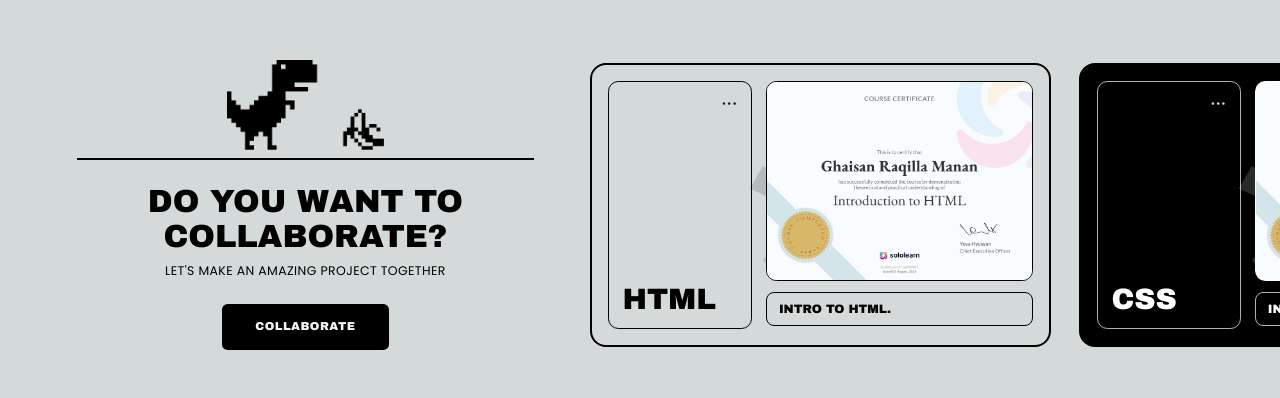
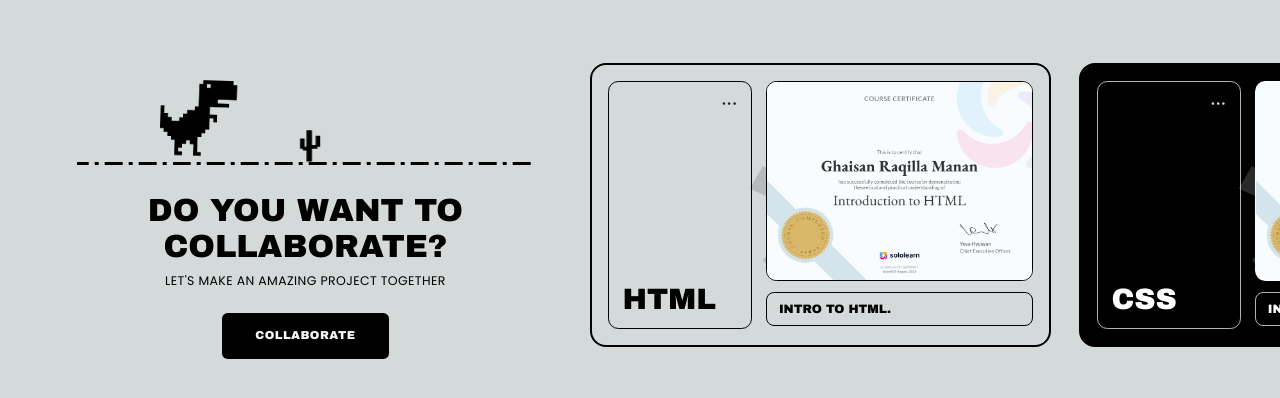
Before and after one commit to GhaisanRaqilla/Portfolio, a website: page index.html in a window 1280 px wide. Shown: the part 1908-2306 px from the top of the page. Drawn offline with nearby package versions, Linux system fonts and the light colour scheme; a web font is replaced by a local one.

Commit message:
dino bergerak

```diff
--- a/index.html
+++ b/index.html
@@ -13,7 +13,7 @@
       rel="stylesheet"
     />
     <link rel="stylesheet" href="/src/style.css" />
-    <link rel="stylesheet" href="/src/output.css">
+    <link rel="stylesheet" href="/src/output.css" />
     <link rel="shortcut icon" href="/assets/log.png" type="image/x-icon" />
   </head>
   <body>
@@ -68,34 +68,62 @@
     <!-- D. ACHIEVEMENTS / COLLABORATION -->
     <section id="pencapaian" class="bagian-pencapaian">
       <div class="wadah-pencapaian">
-
         <!-- KOLOM KIRI: DIAM DI TEMPAT -->
         <div class="kolom-kolaborasi">
-      <div class="ilustrasi-kolaborasi">
-        <img src="/assets/nodi.webp" alt="Illustration of collaboration">
+          <!-- Area Game Mini Dino -->
+          <div
+            class="arena-dino"
+            id="arena-dino"
+            title="Klik atau tekan Spasi untuk lompat!"
+          >
+            <img
+              src="/assets/Vectordino.png"
+              alt="Runner"
+              class="karakter-dino"
+              id="karakter-dino"
+            />
+            <div class="rintangan-kaktus" id="rintangan-kaktus">
+              <!-- Kaktus Brutalist SVG -->
+              <svg viewBox="0 0 24 36" width="22" height="34" fill="#000">
+                <path
+                  d="M9 2h6v34H9V2zm-7 9h5v11H2V11zm3 9h6v4H5v-4zm14-12h5v12h-5V8zm-4 10h6v4h-6v-4z"
+                />
+              </svg>
             </div>
-      <div class="garis-tanah"></div>
-      <h2 class="judul-kolaborasi">DO YOU WANT TO<br>COLLABORATE?</h2>
-      <p class="subjudul-kolaborasi">LET'S MAKE AN AMAZING PROJECT TOGETHER</p>
+            <div class="garis-tanah-bergerak"></div>
+          </div>
+
+          <h2 class="judul-kolaborasi">DO YOU WANT TO<br />COLLABORATE?</h2>
+          <p class="subjudul-kolaborasi">
+            LET'S MAKE AN AMAZING PROJECT TOGETHER
+          </p>
           <a href="#kontak" class="tombol-kolaborasi">COLLABORATE</a>
         </div>
-
         <!-- KOLOM KANAN: AREA HORIZONTAL SCROLL (4 KARTU) -->
         <div class="viewport-sertifikat">
           <div class="trek-sertifikat" id="trek-sertifikat">
-
             <!-- CARD 1: HTML (Terang) -->
             <article class="kotak-sertifikat tema-terang">
               <!-- Watermark Bintang/Asterisk di belakang -->
-          <svg class="dekor-bintang" viewBox="0 0 100 100" aria-hidden="true">
-            <polygon points="42,5 58,5 54,42 88,24 96,38 60,54 88,82 76,94 50,62 24,94 12,82 40,54 4,38 12,24 46,42"/>
+              <svg
+                class="dekor-bintang"
+                viewBox="0 0 100 100"
+                aria-hidden="true"
+              >
+                <polygon
+                  points="42,5 58,5 54,42 88,24 96,38 60,54 88,82 76,94 50,62 24,94 12,82 40,54 4,38 12,24 46,42"
+                />
               </svg>
               <div class="kartu-sertifikat">
                 <div class="kolom-ikon">
                   <div class="baris-atas-kartu">
                     <div class="baris-sosial">
-                  <a href="#" aria-label="LinkedIn"><svg class="ikon-kecil"><use href="#i-in"/></svg></a>
-                  <a href="#" aria-label="GitHub"><svg class="ikon-kecil"><use href="#i-gh"/></svg></a>
+                      <a href="#" aria-label="LinkedIn"
+                        ><svg class="ikon-kecil"><use href="#i-in" /></svg
+                      ></a>
+                      <a href="#" aria-label="GitHub"
+                        ><svg class="ikon-kecil"><use href="#i-gh" /></svg
+                      ></a>
                     </div>
                     <span class="titik-tiga">•••</span>
                   </div>
@@ -103,7 +131,11 @@
                 </div>
                 <div class="kolom-gambar">
                   <div class="bingkai-gambar sertifikat-bingkai">
-                <img src="/assets/HTML.jpg" alt="Introduction to HTML" loading="lazy">
+                    <img
+                      src="/assets/HTML.jpg"
+                      alt="Introduction to HTML"
+                      loading="lazy"
+                    />
                   </div>
                   <div class="judul-sertifikat">INTRO TO HTML.</div>
                 </div>
@@ -112,15 +144,25 @@
 
             <!-- CARD 2: CSS (Gelap) -->
             <article class="kotak-sertifikat tema-gelap">
-          <svg class="dekor-bintang" viewBox="0 0 100 100" aria-hidden="true">
-            <polygon points="42,5 58,5 54,42 88,24 96,38 60,54 88,82 76,94 50,62 24,94 12,82 40,54 4,38 12,24 46,42"/>
+              <svg
+                class="dekor-bintang"
+                viewBox="0 0 100 100"
+                aria-hidden="true"
+              >
+                <polygon
+                  points="42,5 58,5 54,42 88,24 96,38 60,54 88,82 76,94 50,62 24,94 12,82 40,54 4,38 12,24 46,42"
+                />
               </svg>
               <div class="kartu-sertifikat">
                 <div class="kolom-ikon">
                   <div class="baris-atas-kartu">
                     <div class="baris-sosial">
-                  <a href="#" aria-label="LinkedIn"><svg class="ikon-kecil"><use href="#i-in"/></svg></a>
-                  <a href="#" aria-label="GitHub"><svg class="ikon-kecil"><use href="#i-gh"/></svg></a>
+                      <a href="#" aria-label="LinkedIn"
+                        ><svg class="ikon-kecil"><use href="#i-in" /></svg
+                      ></a>
+                      <a href="#" aria-label="GitHub"
+                        ><svg class="ikon-kecil"><use href="#i-gh" /></svg
+                      ></a>
                     </div>
                     <span class="titik-tiga">•••</span>
                   </div>
@@ -128,7 +170,11 @@
                 </div>
                 <div class="kolom-gambar">
                   <div class="bingkai-gambar sertifikat-bingkai">
-                <img src="/assets/HTML.jpg" alt="Introduction to CSS" loading="lazy">
+                    <img
+                      src="/assets/HTML.jpg"
+                      alt="Introduction to CSS"
+                      loading="lazy"
+                    />
                   </div>
                   <div class="judul-sertifikat">INTRO TO CSS.</div>
                 </div>
@@ -137,23 +183,39 @@
 
             <!-- CARD 3: AI PROMPT (Terang) -->
             <article class="kotak-sertifikat tema-terang">
-          <svg class="dekor-bintang" viewBox="0 0 100 100" aria-hidden="true">
-            <polygon points="42,5 58,5 54,42 88,24 96,38 60,54 88,82 76,94 50,62 24,94 12,82 40,54 4,38 12,24 46,42"/>
+              <svg
+                class="dekor-bintang"
+                viewBox="0 0 100 100"
+                aria-hidden="true"
+              >
+                <polygon
+                  points="42,5 58,5 54,42 88,24 96,38 60,54 88,82 76,94 50,62 24,94 12,82 40,54 4,38 12,24 46,42"
+                />
               </svg>
               <div class="kartu-sertifikat">
                 <div class="kolom-ikon">
                   <div class="baris-atas-kartu">
                     <div class="baris-sosial">
-                  <a href="#" aria-label="LinkedIn"><svg class="ikon-kecil"><use href="#i-in"/></svg></a>
-                  <a href="#" aria-label="GitHub"><svg class="ikon-kecil"><use href="#i-gh"/></svg></a>
+                      <a href="#" aria-label="LinkedIn"
+                        ><svg class="ikon-kecil"><use href="#i-in" /></svg
+                      ></a>
+                      <a href="#" aria-label="GitHub"
+                        ><svg class="ikon-kecil"><use href="#i-gh" /></svg
+                      ></a>
                     </div>
                     <span class="titik-tiga">•••</span>
                   </div>
-              <h3 class="nama-skill teks-bertumpuk">AI<br>PRO<br>MPT</h3>
+                  <h3 class="nama-skill teks-bertumpuk">
+                    AI<br />PRO<br />MPT
+                  </h3>
                 </div>
                 <div class="kolom-gambar">
                   <div class="bingkai-gambar sertifikat-bingkai">
-                <img src="/assets/ai-prompting.jpg" alt="Prompt Engineering" loading="lazy">
+                    <img
+                      src="/assets/ai-prompting.jpg"
+                      alt="Prompt Engineering"
+                      loading="lazy"
+                    />
                   </div>
                   <div class="judul-sertifikat">PROMPT ENGINE.</div>
                 </div>
@@ -162,15 +224,25 @@
 
             <!-- CARD 4: JS (Gelap) -->
             <article class="kotak-sertifikat tema-gelap">
-          <svg class="dekor-bintang" viewBox="0 0 100 100" aria-hidden="true">
-            <polygon points="42,5 58,5 54,42 88,24 96,38 60,54 88,82 76,94 50,62 24,94 12,82 40,54 4,38 12,24 46,42"/>
+              <svg
+                class="dekor-bintang"
+                viewBox="0 0 100 100"
+                aria-hidden="true"
+              >
+                <polygon
+                  points="42,5 58,5 54,42 88,24 96,38 60,54 88,82 76,94 50,62 24,94 12,82 40,54 4,38 12,24 46,42"
+                />
               </svg>
               <div class="kartu-sertifikat">
                 <div class="kolom-ikon">
                   <div class="baris-atas-kartu">
                     <div class="baris-sosial">
-                  <a href="#" aria-label="LinkedIn"><svg class="ikon-kecil"><use href="#i-in"/></svg></a>
-                  <a href="#" aria-label="GitHub"><svg class="ikon-kecil"><use href="#i-gh"/></svg></a>
+                      <a href="#" aria-label="LinkedIn"
+                        ><svg class="ikon-kecil"><use href="#i-in" /></svg
+                      ></a>
+                      <a href="#" aria-label="GitHub"
+                        ><svg class="ikon-kecil"><use href="#i-gh" /></svg
+                      ></a>
                     </div>
                     <span class="titik-tiga">•••</span>
                   </div>
@@ -178,16 +250,18 @@
                 </div>
                 <div class="kolom-gambar">
                   <div class="bingkai-gambar sertifikat-bingkai">
-                <img src="/assets/JavaScript.jpg" alt="Introduction to JavaScript" loading="lazy">
+                    <img
+                      src="/assets/JavaScript.jpg"
+                      alt="Introduction to JavaScript"
+                      loading="lazy"
+                    />
                   </div>
                   <div class="judul-sertifikat">INTRO TO JS.</div>
                 </div>
               </div>
             </article>
-
           </div>
         </div>
-
       </div>
     </section>
 
--- a/src/script.js
+++ b/src/script.js
@@ -510,3 +510,69 @@ addEventListener("load", () => ScrollTrigger.refresh());
 if (document.fonts) {
   document.fonts.ready.then(() => ScrollTrigger.refresh());
 }
+/* ================= MINI DINO RUNNER ================= */
+const arenaDino = document.querySelector("#arena-dino");
+const karakterDino = document.querySelector("#karakter-dino");
+const kaktus = document.querySelector("#rintangan-kaktus");
+
+if (arenaDino && karakterDino && kaktus) {
+  let sedangLompat = false;
+
+  function lompatDino() {
+    if (sedangLompat) return;
+    sedangLompat = true;
+    karakterDino.classList.add("sedang-lompat");
+
+    gsap.timeline({
+      onComplete: () => {
+        sedangLompat = false;
+        karakterDino.classList.remove("sedang-lompat");
+      },
+    })
+      .to(karakterDino, {
+        y: -58,
+        rotation: -8,
+        duration: 0.28,
+        ease: "power2.out",
+      })
+      .to(karakterDino, {
+        y: 0,
+        rotation: 0,
+        duration: 0.28,
+        ease: "power2.in",
+      });
+  }
+
+  // Gerakkan kaktus terus-menerus dari kanan ke kiri
+  gsap.to(kaktus, {
+    x: () => -(arenaDino.offsetWidth + 60),
+    duration: 2.2,
+    repeat: -1,
+    ease: "none",
+    onUpdate: function () {
+      // Auto-jump pintar pas kaktus mendekati karakter
+      const rectDino = karakterDino.getBoundingClientRect();
+      const rectKaktus = kaktus.getBoundingClientRect();
+      const jarak = rectKaktus.left - rectDino.right;
+
+      if (jarak > 0 && jarak < 45 && !sedangLompat) {
+        lompatDino();
+      }
+    },
+  });
+
+  // Klik arena buat lompat manual
+  arenaDino.addEventListener("click", lompatDino);
+
+  // Tekan spasi buat lompat kalau section pencapaian lagi kelihatan
+  window.addEventListener("keydown", (e) => {
+    if (e.code === "Space") {
+      const rect = arenaDino.getBoundingClientRect();
+      const terlihat = rect.top >= 0 && rect.bottom <= window.innerHeight;
+      if (terlihat) {
+        e.preventDefault();
+        lompatDino();
+      }
+    }
+  });
+}
--- a/src/style.css
+++ b/src/style.css
@@ -843,3 +843,83 @@ body {
     bottom: -75px;
   }
 }
+/* ========== MINI DINO RUNNER (CHROME OFFLINE STYLE) ========== */
+.arena-dino {
+  position: relative;
+  width: 100%;
+  height: 115px;
+  overflow: hidden;
+  cursor: pointer;
+  user-select: none;
+  margin-bottom: 0.25rem;
+}
+
+/* Karakter Nodi Lari & Lompat */
+.karakter-dino {
+  position: absolute;
+  bottom: 4px;
+  left: 18%;
+  height: 76px;
+  width: auto;
+  object-fit: contain;
+  transform-origin: bottom center;
+  animation: dinoLari 0.26s steps(2, end) infinite;
+  z-index: 2;
+}
+
+/* Efek goyang/langkah patah-patah ala game 8-bit */
+@keyframes dinoLari {
+  0% {
+    transform: translateY(0) rotate(-2deg);
+  }
+  50% {
+    transform: translateY(-5px) rotate(2deg);
+  }
+  100% {
+    transform: translateY(0) rotate(-2deg);
+  }
+}
+
+/* Pas lagi lompat, matiin animasi lari */
+.karakter-dino.sedang-lompat {
+  animation: none !important;
+}
+
+/* Rintangan Kaktus */
+.rintangan-kaktus {
+  position: absolute;
+  bottom: 3px;
+  right: -40px;
+  z-index: 2;
+  will-change: transform;
+}
+
+/* Garis Tanah Putus-putus yang Jalan */
+.garis-tanah-bergerak {
+  position: absolute;
+  bottom: 0;
+  left: 0;
+  width: 200%;
+  height: 3px;
+  background-image: repeating-linear-gradient(
+    to right,
+    #000000 0px,
+    #000000 18px,
+    transparent 18px,
+    transparent 24px,
+    #000000 24px,
+    #000000 28px,
+    transparent 28px,
+    transparent 34px
+  );
+  animation: tanahJalan 1.6s linear infinite;
+}
+
+@keyframes tanahJalan {
+  0% {
+    transform: translateX(0);
+  }
+  100% {
+    transform: translateX(-50%);
+  }
+}
```
Also changed, not shown: assets/Vectordino.png (added), assets/nodi.webp (deleted). Lines whose indentation alone changed are shown as unchanged.
